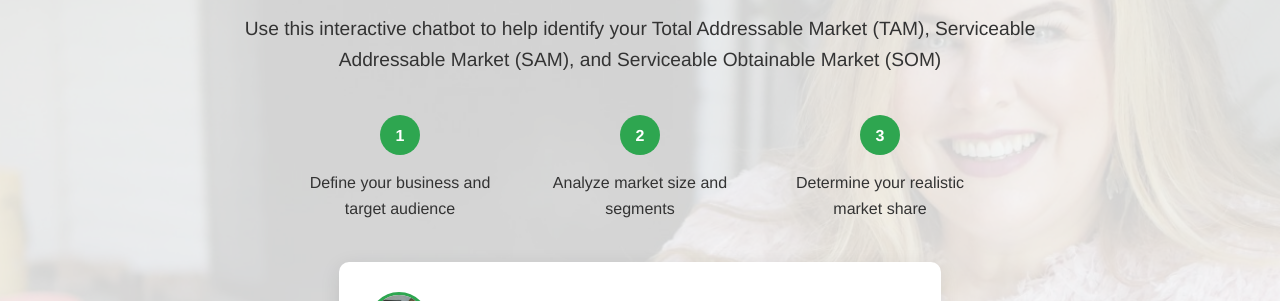
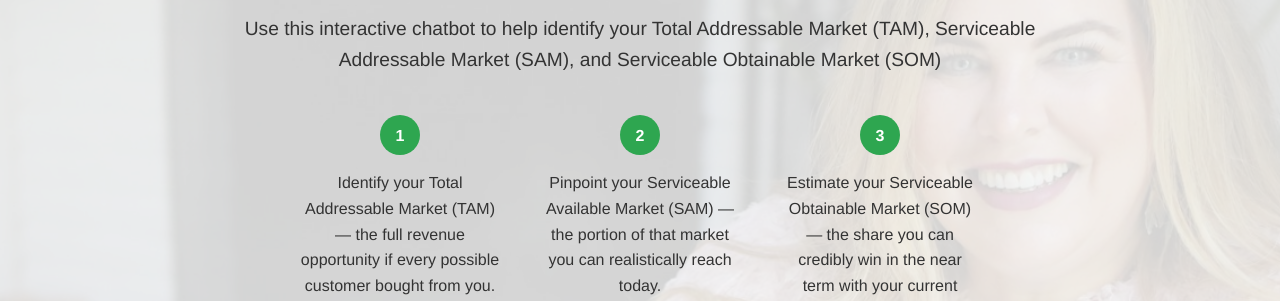
Before and after one commit to MakesSense-ai/katie-dunn-chatbot, a plain HTML site: page fixed_katie_dunn_chatbot/index.html in a window 1280 px wide. Shown: the part 230-531 px from the top of the page. Drawn offline with Linux system fonts and the light colour scheme.

Commit message:
updated the three steps

```diff
--- a/fixed_katie_dunn_chatbot/index.html
+++ b/fixed_katie_dunn_chatbot/index.html
@@ -26,15 +26,15 @@
             <div class="steps">
                 <div class="step">
                     <div class="step-number">1</div>
-                    <p class="step-text">Define your business and target audience</p>
+                    <p class="step-text">Identify your Total Addressable Market (TAM) — the full revenue opportunity if every possible customer bought from you.</p>
                 </div>
                 <div class="step">
                     <div class="step-number">2</div>
-                    <p class="step-text">Analyze market size and segments</p>
+                    <p class="step-text">Pinpoint your Serviceable Available Market (SAM) — the portion of that market you can realistically reach today.</p>
                 </div>
                 <div class="step">
                     <div class="step-number">3</div>
-                    <p class="step-text">Determine your realistic market share</p>
+                    <p class="step-text">Estimate your Serviceable Obtainable Market (SOM) — the share you can credibly win in the near term with your current resources.</p>
                 </div>
             </div>
 
```
